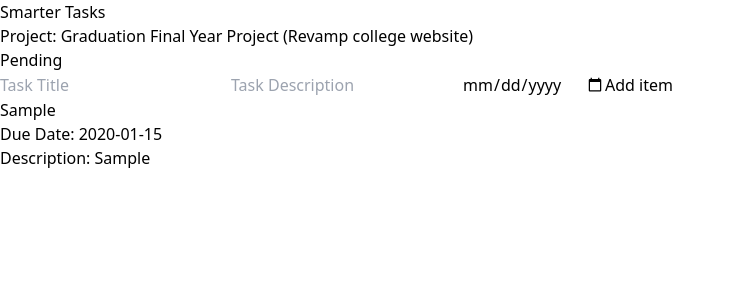
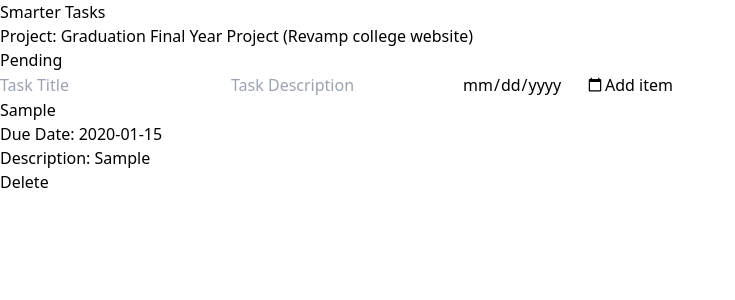
Before and after one commit to ahmadtulas/wd301, a React (Vite) app in the folder smarter-tasks/: page / in a window 1280 px wide. Both pictures are taken after typing "Sample", "Sample", "2020-01-15" into the empty fields and a click on the button "Add item". Shown: the top 300 px of the page, without its empty margins (0-735 px from the left). Built offline with nearby package versions, Linux system fonts and the light colour scheme.

Commit message:
Using hooks to persist data on page reload-L-4 Milestone

```diff
--- a/smarter-tasks/src/TaskApp.tsx
+++ b/smarter-tasks/src/TaskApp.tsx
@@ -24,6 +24,14 @@ const TaskApp: React.FC<TaskAppProp> = () => {
     }));
   };
 
+  const deleteTask = (index: number) => {
+    const updatedTasks = taskAppState.tasks.filter((_, idx) => idx !== index);
+    setTaskAppState({
+      ...taskAppState,
+      tasks: updatedTasks,
+    });
+  };
+
   return (
     <div>
       <div className="container py-10 max-w-4xl mx-auto">
@@ -40,7 +48,7 @@ const TaskApp: React.FC<TaskAppProp> = () => {
               Pending
             </h1>
             <TaskForm addTask={addTask} />
-            <TaskList tasks={taskAppState.tasks} />
+            <TaskList tasks={taskAppState.tasks} deleteTask={deleteTask} />
           </div>
         </div>
       </div>
--- a/smarter-tasks/src/TaskList.tsx
+++ b/smarter-tasks/src/TaskList.tsx
@@ -1,26 +1,35 @@
 import React from 'react';
 import Task from './Task';
 import { TaskItem } from './types';
-interface Props {
+interface TaskListProps {
   tasks: TaskItem[];
+  deleteTask: (index: number) => void;
 }
 
-interface State {}
-
-class TaskList extends React.Component<Props, State> {
-  render() {
+const TaskList = (props: TaskListProps) => {
   return (
-      <>
-        {this.props.tasks.map((task, idx) => (
+    <ul>
+      <div className="shadow-md border border-slate-100">
+        {props.tasks.map((task, idx) => (
+          <li
+            key={idx}
+            className='className="flex justify-between items-center p-4 border-b"'
+          >
             <Task
-            key={idx}
               title={task.title}
               description={task.description}
               dueDate={task.dueDate}
             />
+            <button
+              className="deleteTaskButton text-red-500 hover:text-red-700 ml-4 flex items-center"
+              onClick={() => props.deleteTask(idx)}
+            >
+              Delete
+            </button>
+          </li>
         ))}
-      </>
+      </div>
+    </ul>
   );
-  }
-}
+};
 export default TaskList;
```
Lines whose indentation alone changed are shown as unchanged.
